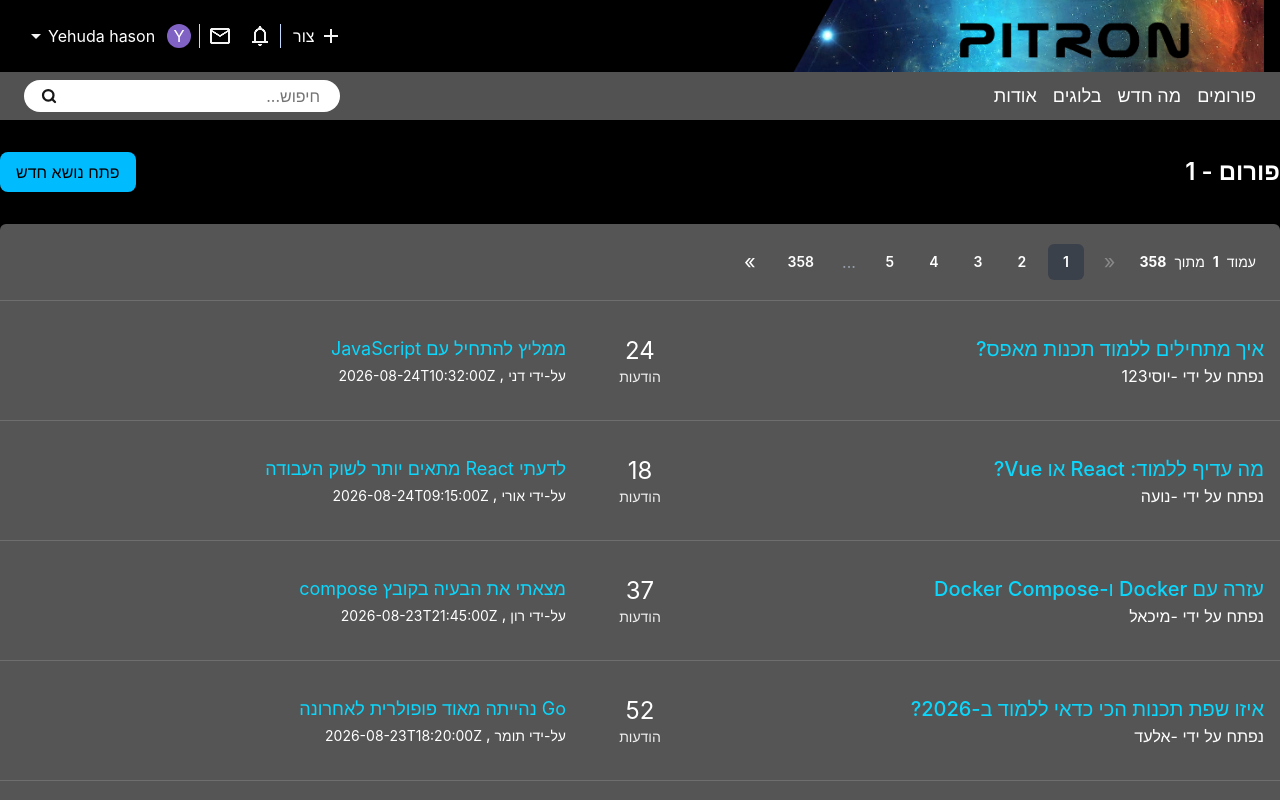
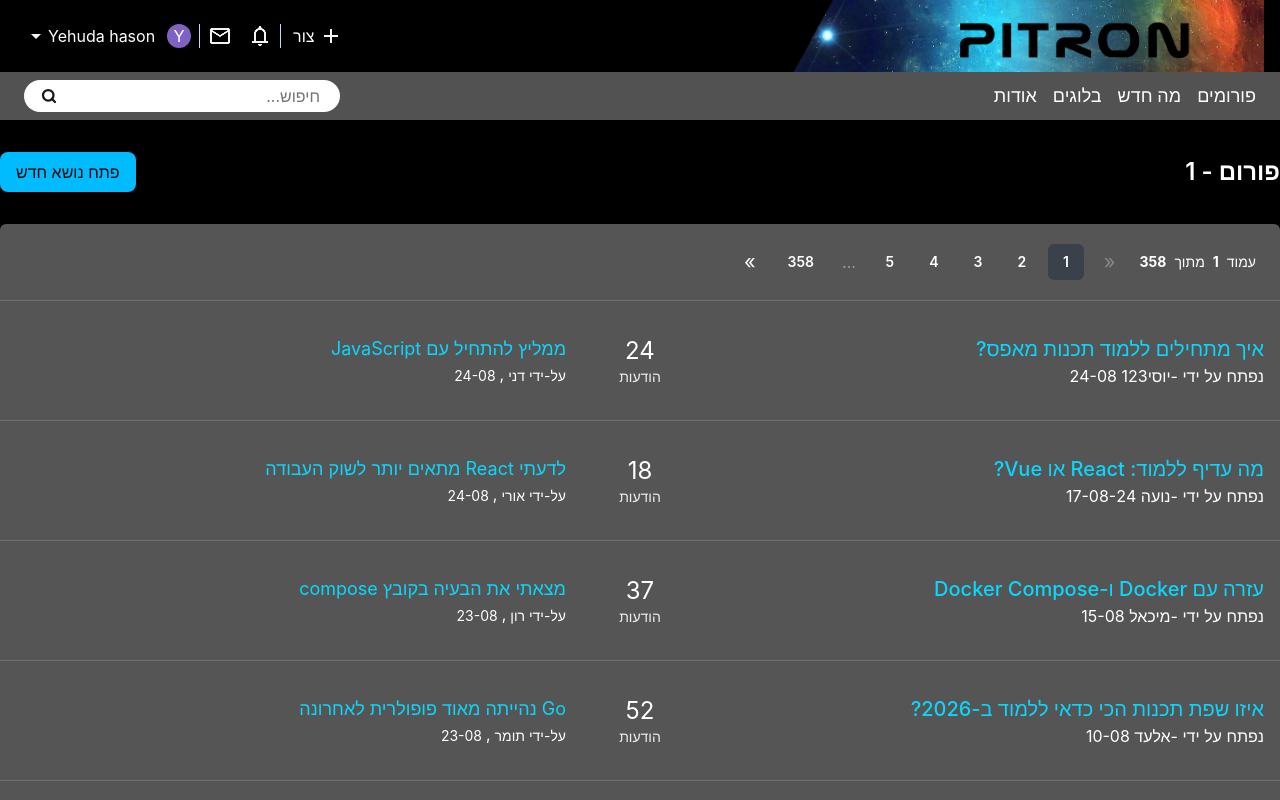
Before and after one commit to yehudahason/andromeda-forum, a React (Vite) app in the folder frontend/: page /forum/1 in a window 1280 px wide. Shown: the top 800 px of the page. Built offline with nearby package versions, Linux system fonts and the light colour scheme.

Commit message:
format time set

```diff
--- a/frontend/package.json
+++ b/frontend/package.json
@@ -7,7 +7,8 @@
     "dev": "vite",
     "build": "tsc -b && vite build",
     "lint": "eslint .",
-    "preview": "vite preview"
+    "preview": "vite preview",
+    "test": "vitest"
   },
   "dependencies": {
     "@tailwindcss/vite": "^4.3.3",
@@ -28,6 +29,7 @@
     "globals": "^17.7.0",
     "typescript": "~6.0.2",
     "typescript-eslint": "^8.65.0",
-    "vite": "^8.2.0"
+    "vite": "^8.2.0",
+    "vitest": "^4.1.11"
   }
 }
--- a/frontend/src/assets/dummyforum.json
+++ b/frontend/src/assets/dummyforum.json
@@ -6,7 +6,7 @@
     "messages_count": 3200,
     "last_post_title": "בדיקת תצפית על צדק",
     "last_post_author": "שחר",
-    "last_post_date": "5 באפריל",
+    "last_post_date": "2026-08-24T17:32:00Z",
     "image_url": "/images/forums/astronomy.jpg"
   },
   {
@@ -16,7 +16,7 @@
     "messages_count": 1500,
     "last_post_title": "התאמת מצלמה לטלסקופ",
     "last_post_author": "יולי",
-    "last_post_date": "7 באפריל",
+    "last_post_date": "2026-08-23T14:15:00Z",
     "image_url": "/images/forums/astrophotography.jpg"
   },
   {
@@ -26,7 +26,7 @@
     "messages_count": 568,
     "last_post_title": "ספריית חלל, אסטרונומיה ומדע",
     "last_post_author": "rotmebaja32",
-    "last_post_date": "3 בפברואר",
+    "last_post_date": "2026-08-20T09:45:00Z",
     "image_url": null
   },
   {
@@ -36,7 +36,7 @@
     "messages_count": 326,
     "last_post_title": "למכירה!!! טלסקופ GO-TO 200P",
     "last_post_author": "yoav Regev",
-    "last_post_date": "4 באוגוסט",
+    "last_post_date": "2026-08-18T18:20:00Z",
     "image_url": null
   }
 ]
--- a/frontend/src/assets/dummythreads.json
+++ b/frontend/src/assets/dummythreads.json
@@ -7,6 +7,7 @@
     "last_post_title": "ממליץ להתחיל עם JavaScript",
     "last_post_author": "דני",
     "last_post_date": "2026-08-24T10:32:00Z",
+    "created_at": "2026-08-24T16:33:00Z",
     "image_url": null,
     "post": "אני רוצה להתחיל ללמוד תכנות מאפס. מאיפה הכי כדאי להתחיל?"
   },
@@ -18,6 +19,7 @@
     "last_post_title": "לדעתי React מתאים יותר לשוק העבודה",
     "last_post_author": "אורי",
     "last_post_date": "2026-08-24T09:15:00Z",
+    "created_at": "2024-08-17T14:30:00Z",
     "image_url": null,
     "post": "אני מתלבטת בין React ל-Vue ורוצה לדעת מה עדיף ללמוד."
   },
@@ -29,6 +31,7 @@
     "last_post_title": "מצאתי את הבעיה בקובץ compose",
     "last_post_author": "רון",
     "last_post_date": "2026-08-23T21:45:00Z",
+    "created_at": "2026-08-15T11:20:00Z",
     "image_url": null,
     "post": "יש לי בעיה עם Docker Compose והקונטיינרים לא מתקשרים ביניהם."
   },
@@ -40,6 +43,7 @@
     "last_post_title": "Go נהייתה מאוד פופולרית לאחרונה",
     "last_post_author": "תומר",
     "last_post_date": "2026-08-23T18:20:00Z",
+    "created_at": "2026-08-10T09:45:00Z",
     "image_url": null,
     "post": "איזו שפת תכנות לדעתכם הכי משתלמת ללמידה בשנת 2026?"
   },
@@ -51,6 +55,7 @@
     "last_post_title": "Express היא בחירה טובה להתחלה",
     "last_post_author": "יונתן",
     "last_post_date": "2026-08-23T16:05:00Z",
+    "created_at": "2026-08-19T16:10:00Z",
     "image_url": null,
     "post": "אני רוצה לבנות API ראשון עם Node.js. האם כדאי להשתמש ב-Express?"
   },
@@ -62,6 +67,7 @@
     "last_post_title": "מומלץ להשתמש ב-Foreign Key",
     "last_post_author": "עמית",
     "last_post_date": "2026-08-22T14:40:00Z",
+    "created_at": "2026-08-12T13:25:00Z",
     "image_url": null,
     "post": "אני בונה מסד נתונים לפורום ולא בטוח איך להגדיר את היחסים בין הטבלאות."
   },
@@ -73,6 +79,7 @@
     "last_post_title": "הכי חשוב להבין את הבסיס",
     "last_post_author": "גל",
     "last_post_date": "2026-08-22T11:10:00Z",
+    "created_at": "2026-08-09T17:50:00Z",
     "image_url": null,
     "post": "יש לי ראיון עבודה ראשון למשרת פיתוח. אשמח לטיפים איך להתכונן."
   },
@@ -84,6 +91,7 @@
     "last_post_title": "הטיפוסים חוסכים הרבה באגים",
     "last_post_author": "עידן",
     "last_post_date": "2026-08-21T19:30:00Z",
+    "created_at": "2026-08-16T10:05:00Z",
     "image_url": null,
     "post": "אני משתמש ב-JavaScript ורוצה להבין מה TypeScript מוסיף לפרויקט."
   },
@@ -95,6 +103,7 @@
     "last_post_title": "התחלתי עם EC2 ו-S3",
     "last_post_author": "אדם",
     "last_post_date": "2026-08-21T13:25:00Z",
+    "created_at": "2026-08-20T07:40:00Z",
     "image_url": null,
     "post": "אני מתחיל ללמוד AWS ורוצה לדעת אילו שירותים כדאי להכיר קודם."
   },
@@ -106,6 +115,7 @@
     "last_post_title": "לוגים טובים הם הדבר הראשון שהייתי מוסיף",
     "last_post_author": "אבי",
     "last_post_date": "2026-08-20T22:15:00Z",
+    "created_at": "2026-08-05T12:30:00Z",
     "image_url": null,
     "post": "הפרויקט שלי התחיל לגדול וקשה לי למצוא באגים. איך אתם מתמודדים עם זה?"
   }
--- a/frontend/src/components/ForumList.tsx
+++ b/frontend/src/components/ForumList.tsx
@@ -1,14 +1,6 @@
-type ForumType = {
-  id: string;
-  name: string;
-  description: string;
-  messages_count: number;
-  last_post_title: string | null;
-  last_post_author: string | null;
-  last_post_date: string | null;
-  image_url: string | null;
-};
+import { formatDate } from "../utils/formatDate";
 
+import type { ForumType } from "../types";
 type ForumListProps = {
   forums: ForumType[];
 };
@@ -70,7 +62,7 @@ export default function ForumList({ forums }: ForumListProps) {
               ,
               {forum.last_post_date && (
                 <p className="text-sm mt-1 text-white">
-                  {forum.last_post_date}
+                  {formatDate(forum.last_post_date)}
                 </p>
               )}
             </div>
--- a/frontend/src/components/ThreadList.tsx
+++ b/frontend/src/components/ThreadList.tsx
@@ -1,24 +1,22 @@
 import { useState } from "react";
 import Pagination from "./Paginatiom";
+import { formatDate } from "../utils/formatDate";
+import { useNavigate } from "react-router-dom";
 
-type ThreadType = {
-  id: string;
-  title: string;
-  author: string;
-  post: string;
-  messages_count: number;
-  last_post_title: string | null;
-  last_post_author: string | null;
-  last_post_date: string | null;
-  image_url: string | null;
+import type { ThreadType } from "../types";
+type ThreadListProps = {
+  threads: ThreadType[];
+  current: string;
 };
 
-type ThreadListProps = {
-  threads: ThreadType[];
-};
+export default function ThreadList({ threads, current }: ThreadListProps) {
+  const navigate = useNavigate();
+  const [currentPage, setCurrenpage] = useState(+current);
 
-export default function ThreadList({ threads }: ThreadListProps) {
-  const [currentPage, setCurrenpage] = useState(1);
+  function handlePage(page: number) {
+    setCurrenpage(page);
+    navigate(`/forum/${page}`);
+  }
   return (
     <ul className="w-full overflow-hidden rounded-md bg-[#555] text-white">
       {/* Header */}
@@ -26,7 +24,7 @@ export default function ThreadList({ threads }: ThreadListProps) {
         <Pagination
           total={5000}
           currentPage={currentPage}
-          onPageChange={setCurrenpage}
+          onPageChange={handlePage}
         />
       </li>
 
@@ -49,7 +47,10 @@ export default function ThreadList({ threads }: ThreadListProps) {
               </a>
 
               <p className="truncate text-[16px] text-white">
-                נפתח על ידי -{thread.author}
+                <span>נפתח על ידי -</span>
+                <span>
+                  {thread.author} {formatDate(thread.created_at)}
+                </span>
               </p>
             </div>
           </div>
@@ -80,7 +81,7 @@ export default function ThreadList({ threads }: ThreadListProps) {
               ,
               {thread.last_post_date && (
                 <p className="text-sm mt-1 text-white">
-                  {thread.last_post_date}
+                  {formatDate(thread.last_post_date)}
                 </p>
               )}
             </div>
--- a/frontend/src/pages/ForumHomePage.tsx
+++ b/frontend/src/pages/ForumHomePage.tsx
@@ -11,7 +11,7 @@ export default function ForumHomePage() {
           פתח נושא חדש
         </Link>
       </div>
-      <ThreadList threads={threads} />
+      <ThreadList threads={threads} current={id ?? "1"} />
     </section>
   );
 }
--- /dev/null
+++ b/frontend/src/types/index.ts
@@ -0,0 +1,23 @@
+export type ThreadType = {
+  id: string;
+  title: string;
+  author: string;
+  post: string;
+  messages_count: number;
+  last_post_title: string | null;
+  last_post_author: string | null;
+  last_post_date: string | null;
+  image_url: string | null;
+  created_at: string;
+};
+
+export type ForumType = {
+  id: string;
+  name: string;
+  description: string;
+  messages_count: number;
+  last_post_title: string | null;
+  last_post_author: string | null;
+  last_post_date: string | null;
+  image_url: string | null;
+};
--- /dev/null
+++ b/frontend/src/utils/formatDate.ts
@@ -0,0 +1,32 @@
+export function formatDate(dateString: string | null) {
+  if (!dateString) return "";
+  const date = new Date(dateString);
+  const now = new Date();
+
+  const diff = now.getTime() - date.getTime();
+  const oneDay = 24 * 60 * 60 * 1000;
+  const oneYear = new Date(now);
+
+  oneYear.setFullYear(now.getFullYear() - 1);
+
+  const pad = (value: number) => String(value).padStart(2, "0");
+
+  const getMonthName = (month: number) => {
+    return String(month).padStart(2, "0");
+  };
+
+  // Less than 24 hours ago → HH:MM
+  if (diff < oneDay && diff >= 0) {
+    return `${pad(date.getHours())}:${pad(date.getMinutes())}`;
+  }
+
+  // Older than a year → DD-MMM-YY
+  if (date < oneYear) {
+    return `${pad(date.getDate())}-${getMonthName(
+      date.getMonth() + 1,
+    )}-${String(date.getFullYear()).slice(-2)}`;
+  }
+
+  // Otherwise → DD-MMM
+  return `${pad(date.getDate())}-${getMonthName(date.getMonth() + 1)}`;
+}
```
Also changed, not shown: 2 other files (tests, documents, lock files or other folders).
